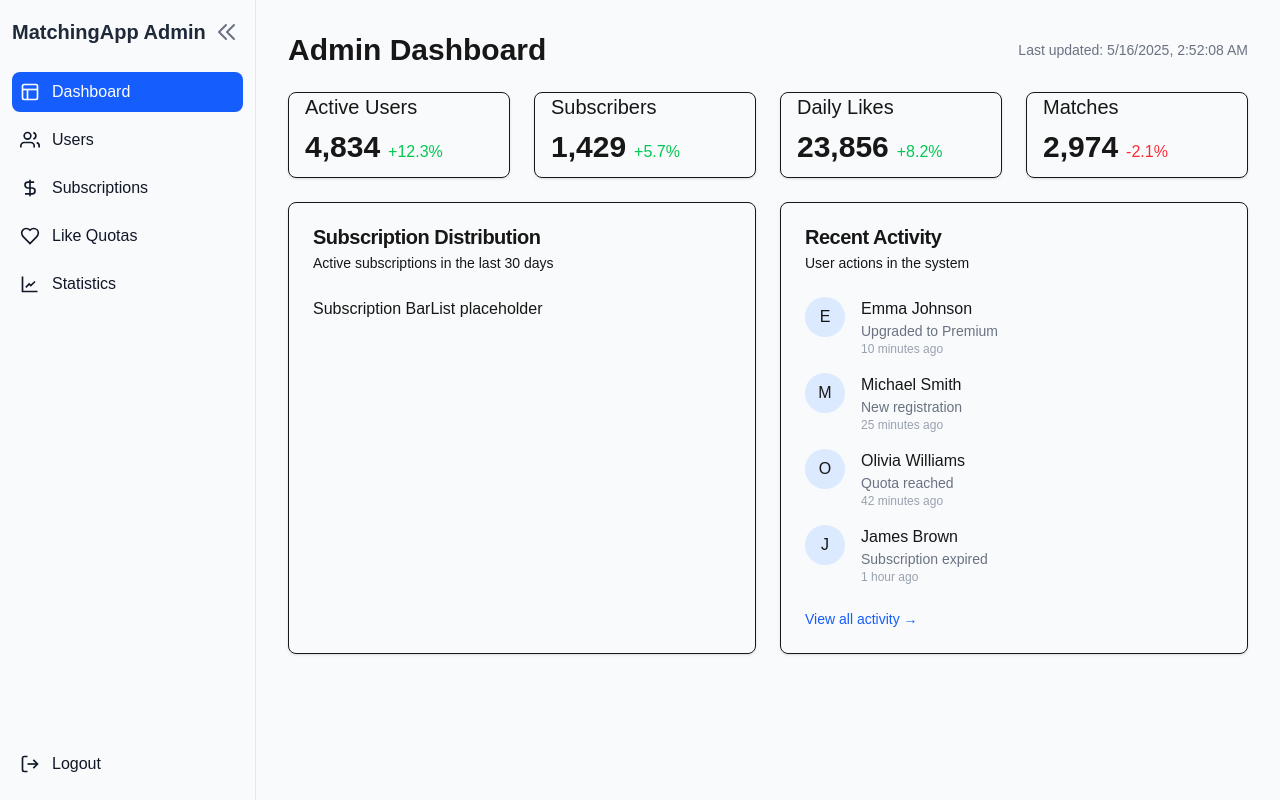
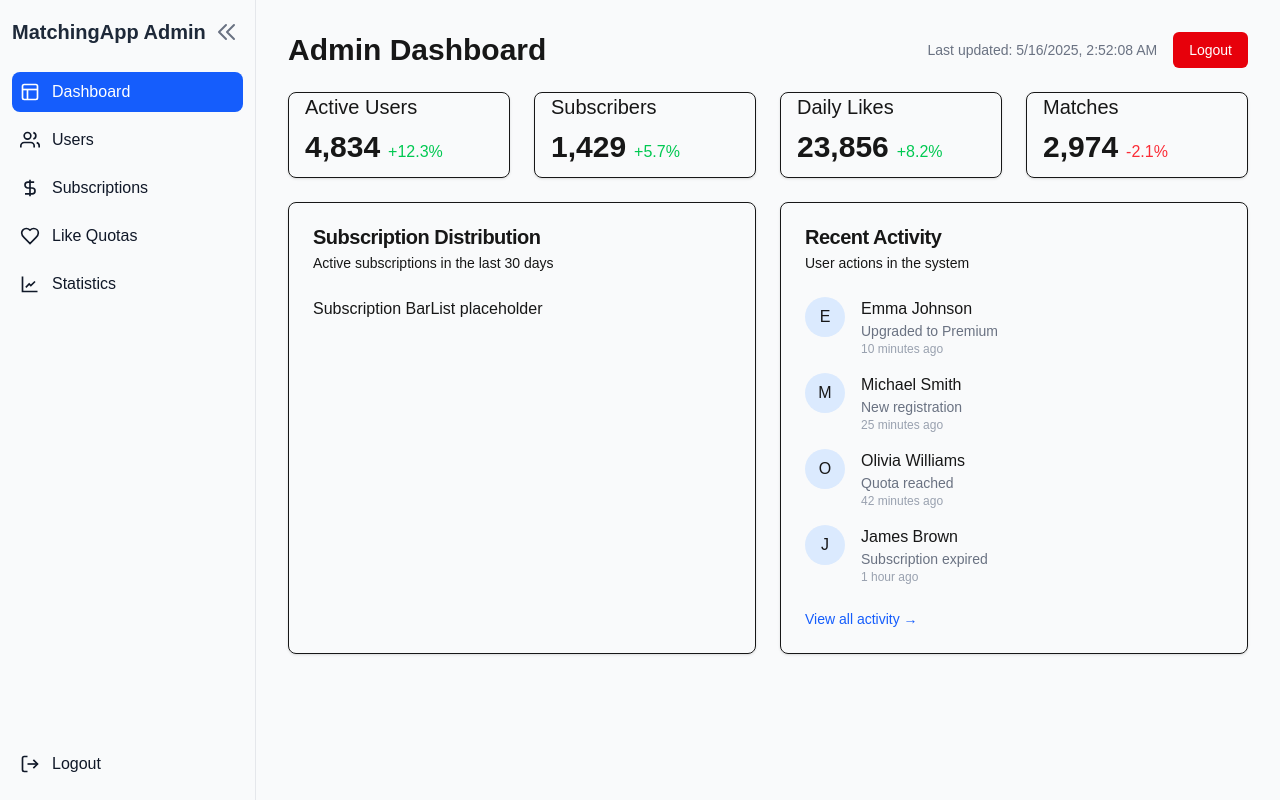
Before and after one commit to tahayky/MatchingApp, a Next.js app in the folder admin-panel/: page /dashboard in a window 1280 px wide. Built offline with nearby package versions, Linux system fonts and the light colour scheme; what @nextui-org/react would draw is missing.

Commit message:
admin-panel logout

```diff
--- a/admin-panel/src/app/dashboard/page.tsx
+++ b/admin-panel/src/app/dashboard/page.tsx
@@ -1,9 +1,31 @@
 'use client'
 
+import { useRouter } from 'next/navigation' // Import useRouter
 import { Card, CardContent, CardDescription, CardFooter, CardHeader, CardTitle } from '@/components/ui/card'
 // import { Metric, Text, Title, BarList, Flex, Grid } from '@tremor/react' // Commented out Tremor imports
 
+const ADMIN_AUTH_TOKEN_KEY = 'adminAuthToken'; // Key for localStorage, should match login page
+
 export default function DashboardPage() {
+  const router = useRouter(); // Initialize router
+
+  const handleLogout = async () => {
+    try {
+      // Call the admin panel's logout API route to clear the HttpOnly cookie
+      const res = await fetch('/api/auth/logout', { method: 'POST' });
+      if (!res.ok) {
+        // Handle error if API call fails, though usually it should succeed
+        console.error('Logout API call failed:', await res.text());
+      }
+    } catch (error) {
+      console.error('Error during logout API call:', error);
+    } finally {
+      // Always clear localStorage and redirect
+      localStorage.removeItem(ADMIN_AUTH_TOKEN_KEY);
+      router.push('/login');
+    }
+  };
+
   // Mock data - in production this would come from API
   const stats = [
     { name: 'Active Users', value: '4,834', change: '+12.3%', status: 'positive' },
@@ -49,8 +71,16 @@ export default function DashboardPage() {
     <div className="space-y-6">
       <div className="flex items-center justify-between">
         <h1 className="text-3xl font-bold">Admin Dashboard</h1>
-        <div className="text-sm text-gray-500 dark:text-gray-400">
-          Last updated: {new Date().toLocaleString()}
+        <div className="flex items-center space-x-4">
+          <div className="text-sm text-gray-500 dark:text-gray-400">
+            Last updated: {new Date().toLocaleString()}
+          </div>
+          <button
+            onClick={handleLogout}
+            className="px-4 py-2 text-sm font-medium text-white bg-red-600 rounded-md hover:bg-red-700 focus:outline-none focus:ring-2 focus:ring-red-500 focus:ring-offset-2"
+          >
+            Logout
+          </button>
         </div>
       </div>
 
```
